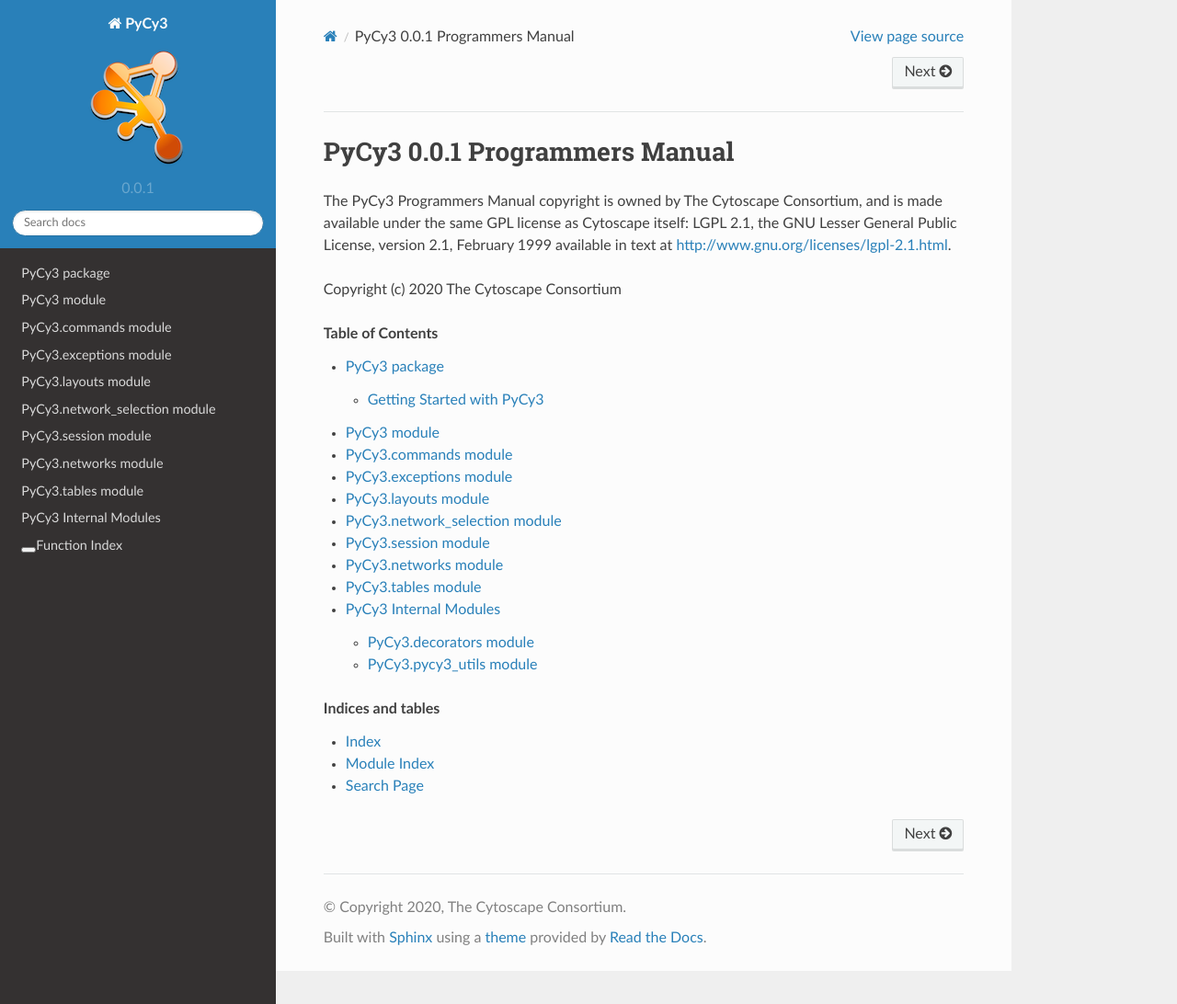
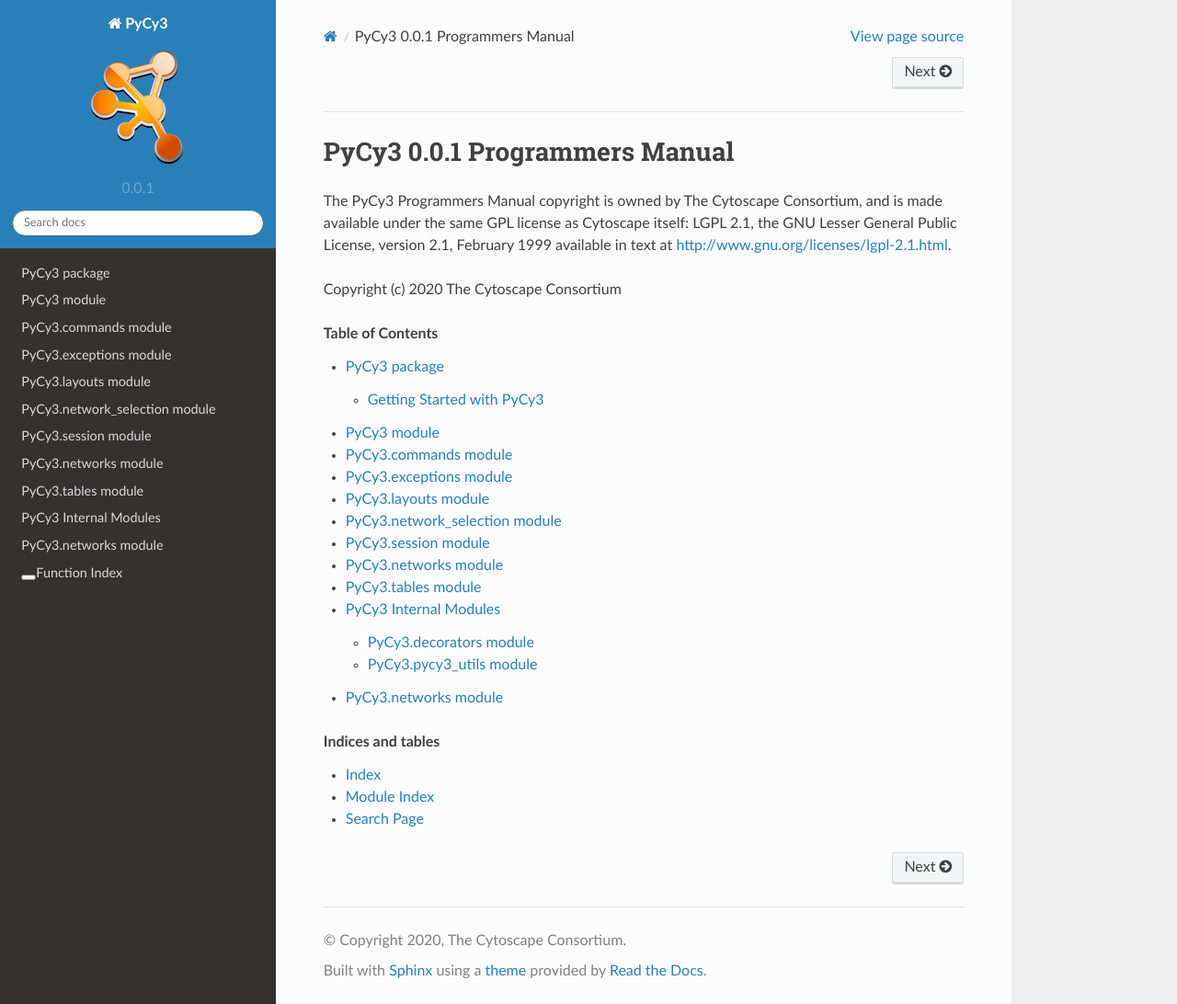
Before and after one commit to cytoscape/py4cytoscape, a Sphinx documentation site: the page built from doc/index.rst, in a window 1280 px wide and 1092 px high. Shown: the whole window at 92% size. Built offline with Sphinx 7.4.7 and the Read the Docs theme 2.0.0, drawn with Linux system fonts in a browser that asks for light colours.

Commit message:
Experiment to put each module into a separate section

```diff
--- a/doc/index.rst
+++ b/doc/index.rst
@@ -17,6 +17,7 @@
    :maxdepth: 4
 
    PyCy3
+   networks
 .. Note that this sets up PyCy3 as a chapter, which means that all modules will be on the same
    page. To get the Previous and Next buttons to move between modules, list each module here
    instead of within PyCy3
--- /dev/null
+++ b/doc/networks.rst
@@ -0,0 +1,10 @@
+PyCy3.networks module
+=====================
+
+.. toctree::
+   :maxdepth: 4
+
+.. automodule:: PyCy3.networks
+    :members:
+    :undoc-members:
+    :show-inheritance:
```
